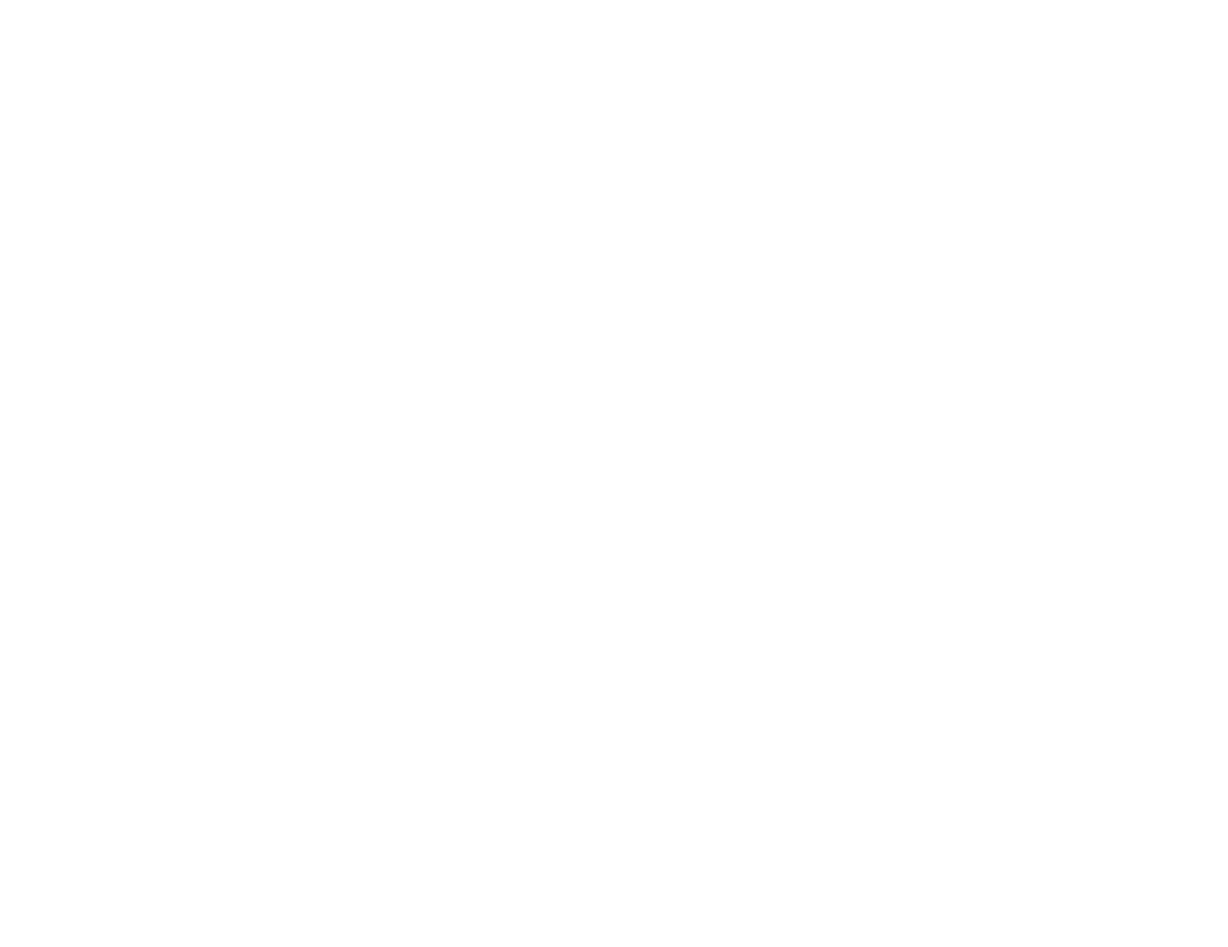
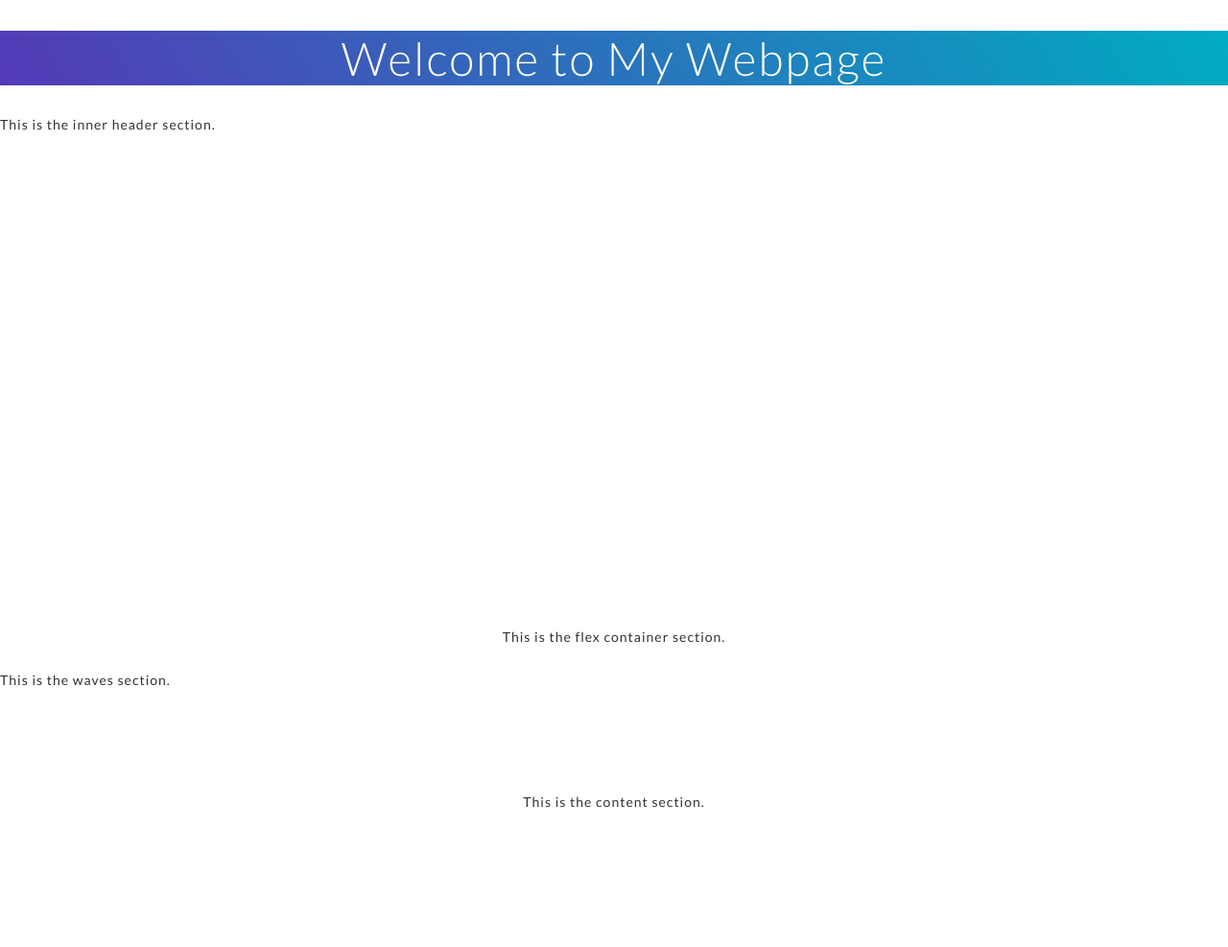
Before and after one commit to NitroNaut09/vyomA, a plain HTML site: page index.html in a window 1280 px wide. Shown: the whole page at 96% size. Before the commit the page ends 800 px from the top, so only its background shows below. Drawn offline with Linux system fonts and the light colour scheme.

Commit message:
Fix #1 of animation

```diff
--- a/index.html
+++ b/index.html
@@ -129,8 +129,27 @@
     </style>
 
 </head>
+    <body>
+        <div class="header">
+            <h1>Welcome to My Webpage</h1>
+        </div>
 
-<body>
+        <div class="inner-header">
+            <p>This is the inner header section.</p>
+        </div>
+
+        <div class="flex">
+            <p>This is the flex container section.</p>
+        </div>
+
+        <div class="waves">
+            <p>This is the waves section.</p>
+        </div>
+
+        <div class="content">
+            <p>This is the content section.</p>
+        </div>
+    </body>
 
 </body>
 
```
